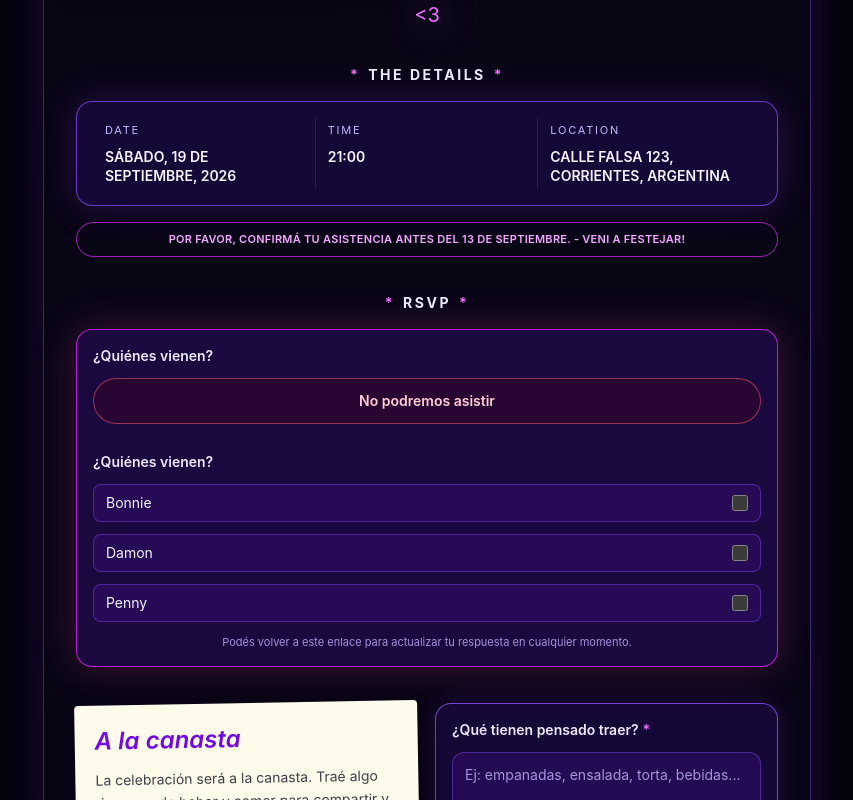
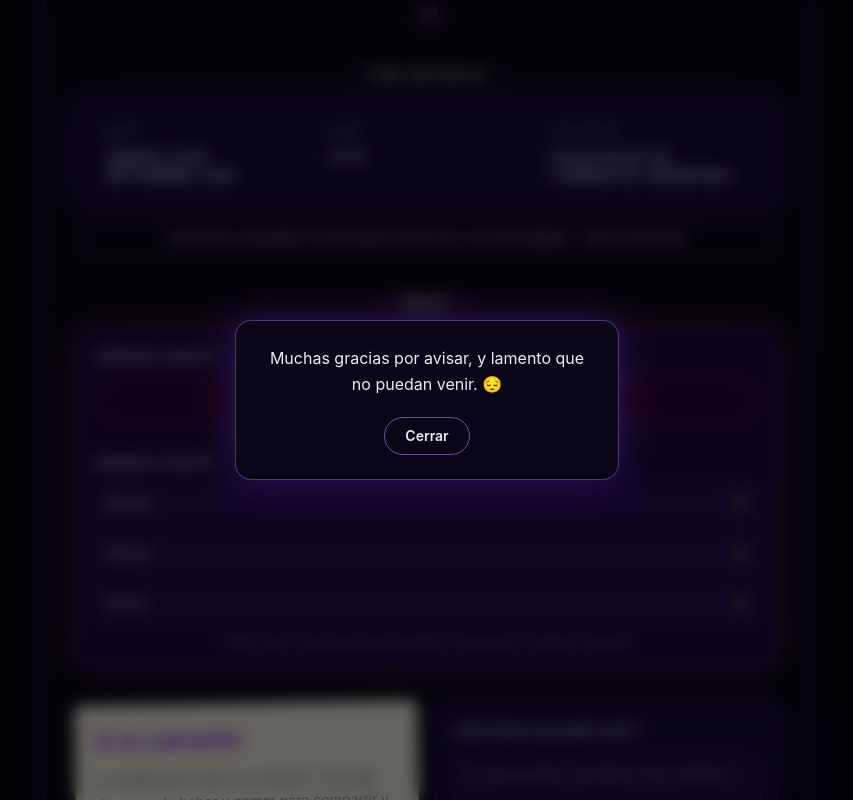
Before and after one commit to Theffy92/birthday-invitation, a React (Vite) app: page / in a window 1280 px wide. Both pictures are taken after a click on the button "No podremos asistir". Shown: the part 654-1454 px from the top of the page, without its empty margins (213-1066 px from the left). Built offline with nearby package versions, Linux system fonts and the light colour scheme.

Commit message:
Update decline modal UI

```diff
--- a/src/components/invitation/ConfirmationCard.jsx
+++ b/src/components/invitation/ConfirmationCard.jsx
@@ -1,4 +1,4 @@
-function ConfirmationCard({ guests, contribution, onEdit, declineMessage, nobodyAttending }) {
+function ConfirmationCard({ guests, contribution, onEdit}) {
   const guestNames = guests.map((guest) => guest.name).join(", ")
 
   return (
@@ -6,12 +6,6 @@ function ConfirmationCard({ guests, contribution, onEdit, declineMessage, nobody
       <p className="text-sm font-semibold uppercase tracking-wide text-emerald-300">
         Confirmado
       </p>
-      {nobodyAttending ? (
-        <p className="mt-2 text-base font-semibold">
-          {declineMessage}
-        </p>
-      ) : (
-        <>
       <p className="mt-2 text-base font-semibold">
         {guests.length === 1
           ? `${guestNames} asiste a la fiesta`
@@ -22,8 +16,6 @@ function ConfirmationCard({ guests, contribution, onEdit, declineMessage, nobody
         <p className="mt-3 text-sm text-emerald-100/90">
           Traen: {contribution}
         </p>
-          )}
-        </>
       )}
 
       <button
--- /dev/null
+++ b/src/components/invitation/DeclineModal.jsx
@@ -0,0 +1,21 @@
+function DeclineModal({ message, onClose }) {
+    return (
+        <div className="fixed inset-0 z-50 flex items-center justify-center bg-black/60 px-4 backdrop-blur-sm">
+            <div className="w-full max-w-sm rounded-2xl border border-violet-400/40 bg-[#0a0618] p-6 text-center shadow-[0_0_40px_rgba(124,58,237,0.35)]">
+                <p className="text-base leading-relaxed text-violet-100">
+                    {message}
+                </p>
+
+                <button
+                    type="button"
+                    onClick={onClose}
+                    className="mt-5 rounded-full border border-violet-400/60 px-5 py-2 text-sm font-semibold text-violet-100 transition hover:bg-violet-500/10"
+                >
+                    Cerrar
+                </button>
+            </div>
+        </div>
+    )
+}
+
+export default DeclineModal
--- a/src/pages/InvitationPage.jsx
+++ b/src/pages/InvitationPage.jsx
@@ -4,6 +4,7 @@ import EventDetailsSection from "../components/invitation/EventDetailsSection"
 import HeroSection from "../components/invitation/HeroSection"
 import PotluckSection from "../components/invitation/PotluckSection"
 import RSVPSection from "../components/invitation/RSVPSection"
+import DeclineModal from "../components/invitation/DeclineModal"
 import { mockInvitationData } from "../data/mockInvitationData"
 import { getInvitationWording } from '../utils/intirationWording'
 
@@ -11,6 +12,7 @@ function InvitationPage() {
   const [guests, setGuests] = useState(mockInvitationData.guests)
   const [contribution, setContribution] = useState("")
   const [isSubmitted, setIsSubmitted] = useState(false)
+  const [showDeclineModal, setShowDeclineModal] = useState(false)
   const wording = getInvitationWording(guests.length)
   const isSingleGuest = guests.length === 1
 
@@ -62,7 +64,8 @@ function InvitationPage() {
     ))
 
     setContribution("")
-    setIsSubmitted(true)
+    setIsSubmitted(false)
+    setShowDeclineModal(true)
   }
 
   function handleSingleGuestConfirm() {
@@ -132,6 +135,12 @@ function InvitationPage() {
           )}
         </article>
       </div>
+      {showDeclineModal && (
+        <DeclineModal
+          message={wording.declineMessage}
+          onClose={() => setShowDeclineModal(false)}
+        />
+      )}
     </main>
   )
 }
--- a/src/utils/intirationWording.js
+++ b/src/utils/intirationWording.js
@@ -11,8 +11,8 @@ export function getInvitationWording(guestCount) {
             : "No podremos asistir",
 
         declineMessage: isSingleGuest
-            ? "Muchas gracias por avisar, y lamento que no puedas venir."
-            : "Muchas gracias por avisar, y lamento que no puedan venir.",
+            ? "Muchas gracias por avisar, y lamento que no puedas venir. 😔"
+            : "Muchas gracias por avisar, y lamento que no puedan venir. 😔",
 
         confirmLabel: "Confirmar asistencia",
     }
```
Lines whose indentation alone changed are shown as unchanged.
